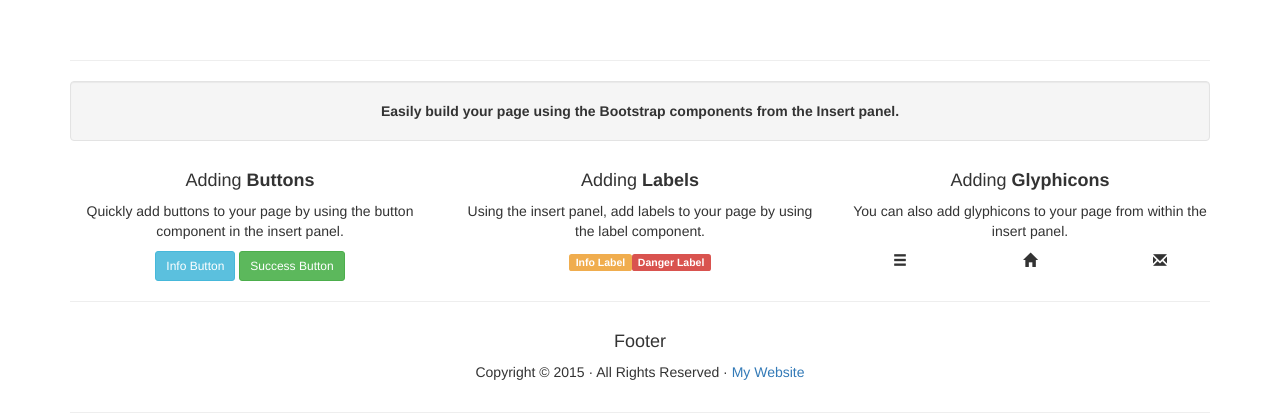
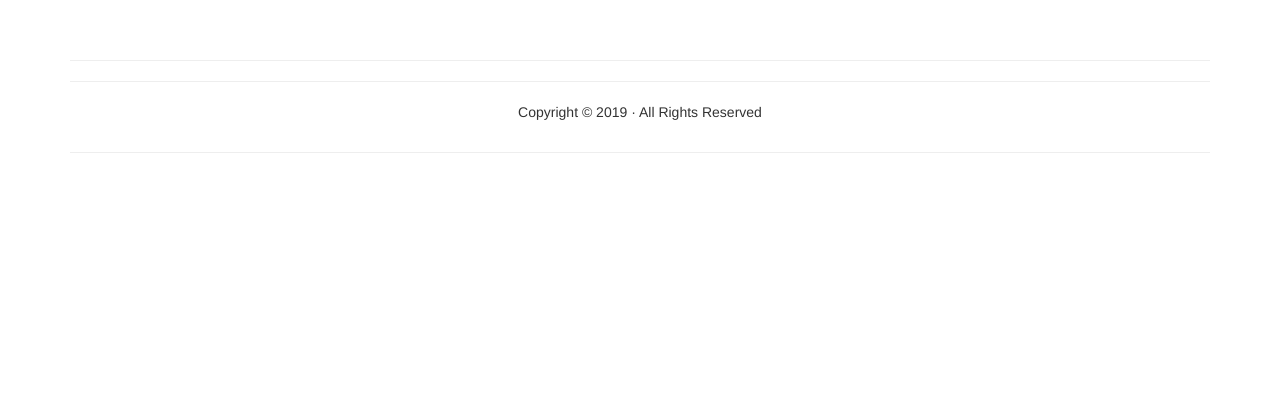
Before and after one commit to Dian-Yordanov/rumyanawebsite, a plain HTML site: page index.html in a window 1280 px wide. Shown: the part 2596-3015 px from the top of the page. After the commit the page ends 2769 px from the top, so only its background shows below. Drawn offline with Linux system fonts and the light colour scheme.

Commit message:
index save

```diff
--- a/index.html
+++ b/index.html
@@ -192,38 +192,10 @@
       </object>
     </div>
     <hr>
-    <div class="row">
-      <div class="text-center col-md-12">
-        <div class="well"><strong> Easily build your page using the Bootstrap components from the Insert panel.</strong></div>
-      </div>
-    </div>
-    <div class="row">
-      <div class="col-sm-4 text-center">
-        <h4>Adding <strong>Buttons</strong></h4>
-        <p>Quickly add buttons to your page by using the button component in the insert panel. </p>
-        <button type="button" class="btn btn-info btn-sm">Info Button</button>
-        <button type="button" class="btn btn-success btn-sm">Success Button</button>
-      </div>
-      <div class="text-center col-sm-4">
-        <h4>Adding <strong>Labels</strong></h4>
-        <p>Using the insert panel, add labels to your page by using the label component.</p>
-        <span class="label label-warning">Info Label</span><span class="label label-danger">Danger Label</span>
-      </div>
-      <div class="text-center col-sm-4">
-        <h4>Adding <strong>Glyphicons</strong></h4>
-        <p>You can also add glyphicons to your page from within the insert panel.</p>
-        <div class="row">
-          <div class="col-xs-4"><span class="glyphicon glyphicon-menu-hamburger" aria-hidden="true"></span></div>
-          <div class="col-xs-4"><span class="glyphicon glyphicon-home" aria-hidden="true"> </span> </div>
-          <div class="col-xs-4"><span class="glyphicon glyphicon-envelope" aria-hidden="true"></span></div>
-        </div>
-      </div>
-    </div>
-    <hr>
+<hr>
     <div class="row">
       <div class="text-center col-md-6 col-md-offset-3">
-        <h4>Footer </h4>
-        <p>Copyright © 2015 · All Rights Reserved · <a href="http://yourwebsite.com/">My Website</a></p>
+<p>Copyright © 2019 · All Rights Reserved</p>
       </div>
     </div>
     <hr>
```
